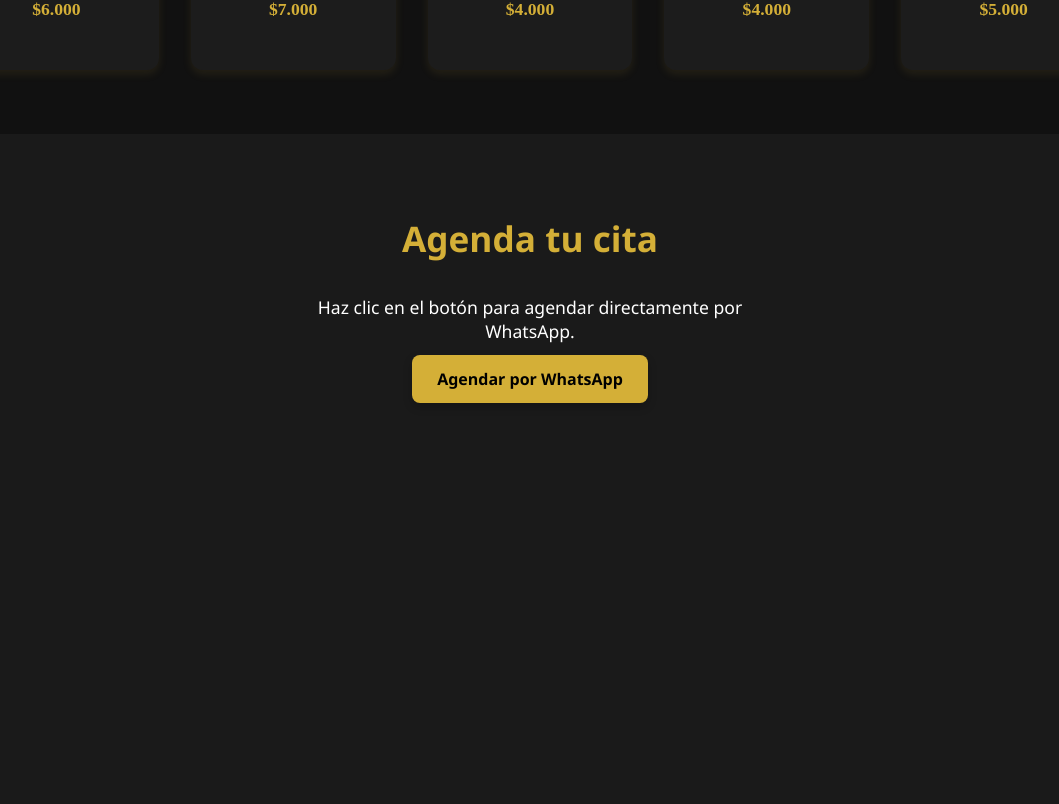
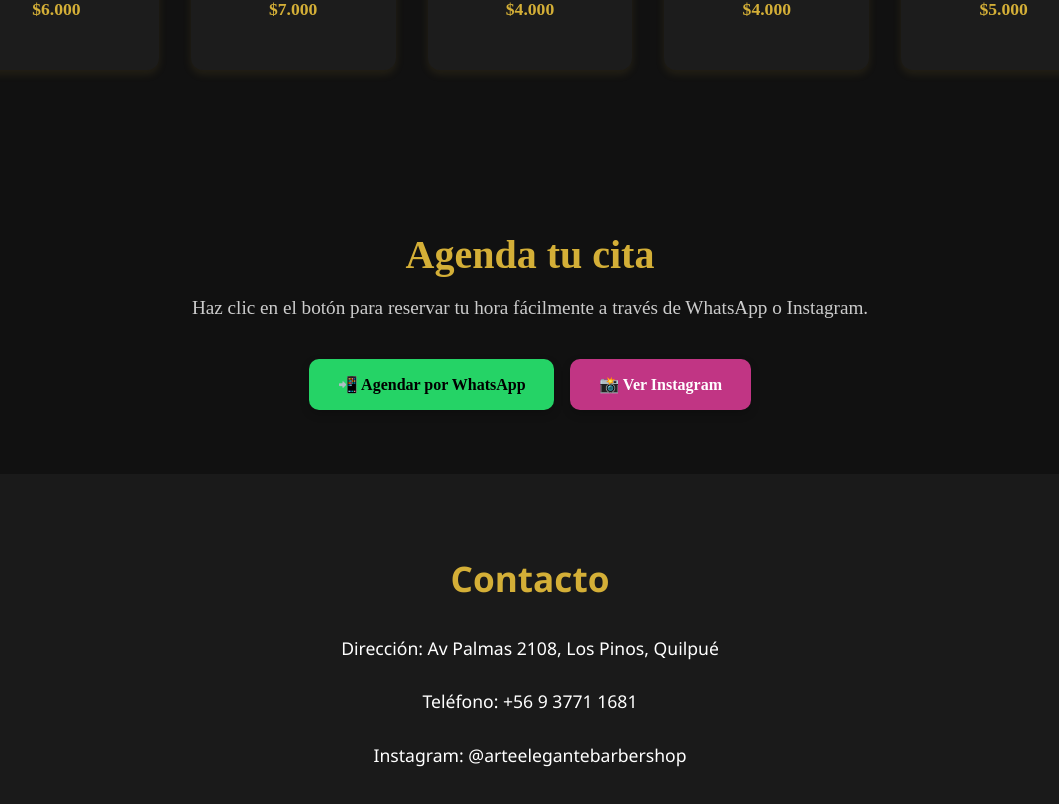
Before and after one commit to Marshelby/arte-elegante-barberia, a React (Vite) app: page / in a window 1280 px wide. Shown: the part 2116-2920 px from the top of the page, without its empty margins (110-1169 px from the left). Built offline with nearby package versions, Linux system fonts and the light colour scheme.

Commit message:
📲 AGENDA estilizada con botones para WhatsApp e Instagram

```diff
--- /dev/null
+++ b/src/sections/Agendar.css
@@ -0,0 +1,58 @@
+.agendar-section {
+  background-color: #111;
+  padding: 4rem 2rem;
+  text-align: center;
+  color: #fff;
+}
+
+.agendar-titulo {
+  font-size: 2.5rem;
+  color: #d4af37;
+  font-weight: bold;
+  margin-bottom: 1rem;
+}
+
+.agendar-subtitulo {
+  font-size: 1.2rem;
+  color: #ccc;
+  margin-bottom: 2.5rem;
+}
+
+.agendar-botones {
+  display: flex;
+  justify-content: center;
+  flex-wrap: wrap;
+  gap: 1rem;
+}
+
+.boton-whatsapp,
+.boton-instagram {
+  padding: 1rem 1.8rem;
+  border: none;
+  border-radius: 10px;
+  font-weight: bold;
+  text-decoration: none;
+  transition: all 0.3s ease;
+  font-size: 1rem;
+  box-shadow: 0 4px 10px rgba(0, 0, 0, 0.2);
+}
+
+.boton-whatsapp {
+  background-color: #25D366;
+  color: #000;
+}
+
+.boton-whatsapp:hover {
+  background-color: #1eb954;
+  transform: scale(1.05);
+}
+
+.boton-instagram {
+  background-color: #c13584;
+  color: #fff;
+}
+
+.boton-instagram:hover {
+  background-color: #a02d6f;
+  transform: scale(1.05);
+}
--- a/src/sections/Agendar.jsx
+++ b/src/sections/Agendar.jsx
@@ -1,12 +1,30 @@
 import React from 'react';
+import './Agendar.css';
 
 const Agendar = () => (
-  <section id="agendar" className="section">
-    <h2>Agenda tu cita</h2>
-    <p>Haz clic en el botón para agendar directamente por WhatsApp.</p>
-    <a href="https://wa.me/56937711681" target="_blank" className="cta-button" rel="noreferrer">
-      Agendar por WhatsApp
-    </a>
+  <section id="agendar" className="agendar-section">
+    <h2 className="agendar-titulo">Agenda tu cita</h2>
+    <p className="agendar-subtitulo">
+      Haz clic en el botón para reservar tu hora fácilmente a través de WhatsApp o Instagram.
+    </p>
+    <div className="agendar-botones">
+      <a
+        href="https://wa.me/56937711681?text=Hola%2C%20quiero%20agendar%20una%20cita%20en%20Arte%20Elegante%20Barbershop%20✂️"
+        target="_blank"
+        rel="noreferrer"
+        className="boton-whatsapp"
+      >
+        📲 Agendar por WhatsApp
+      </a>
+      <a
+        href="https://www.instagram.com/arteelegantebarbershop"
+        target="_blank"
+        rel="noreferrer"
+        className="boton-instagram"
+      >
+        📸 Ver Instagram
+      </a>
+    </div>
   </section>
 );
 
```
